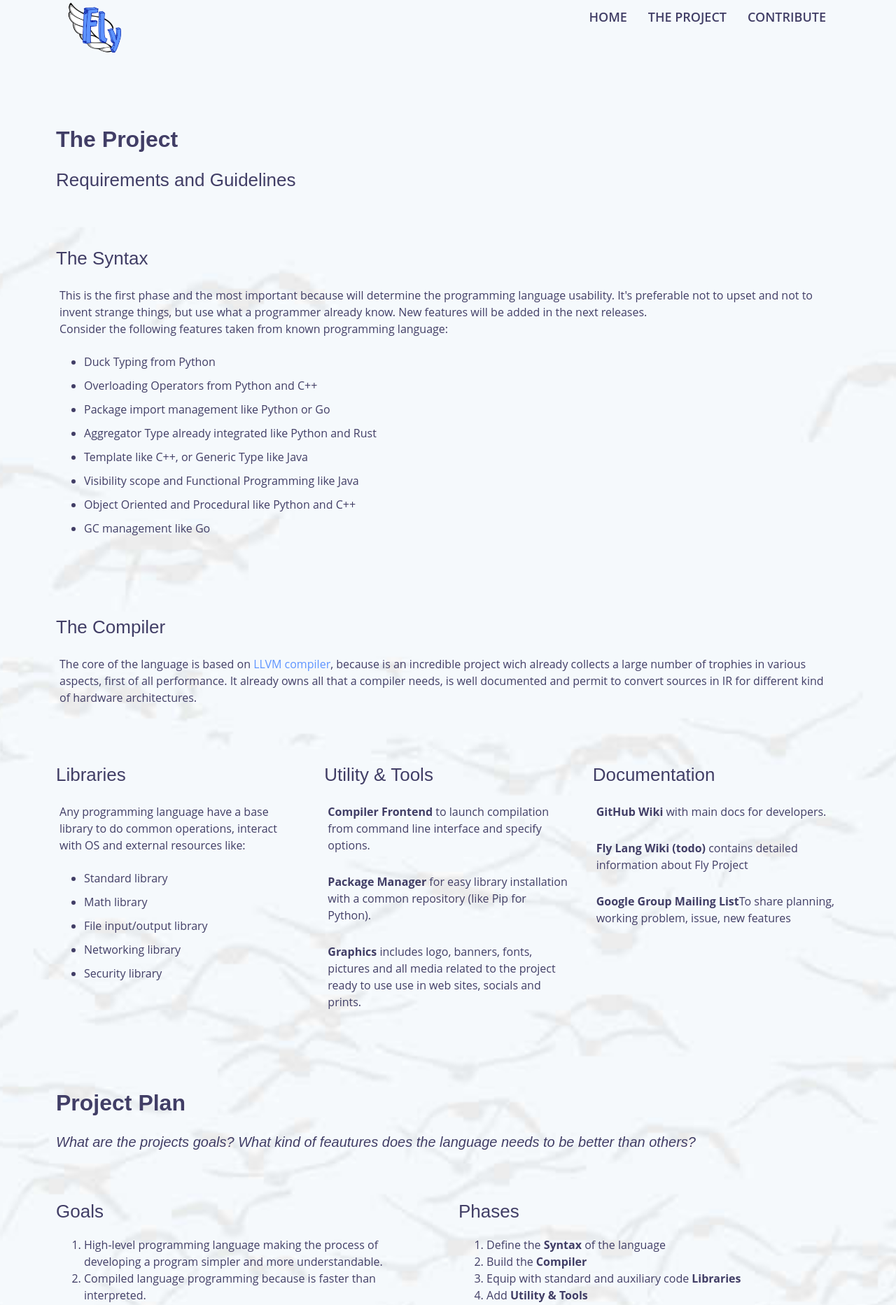
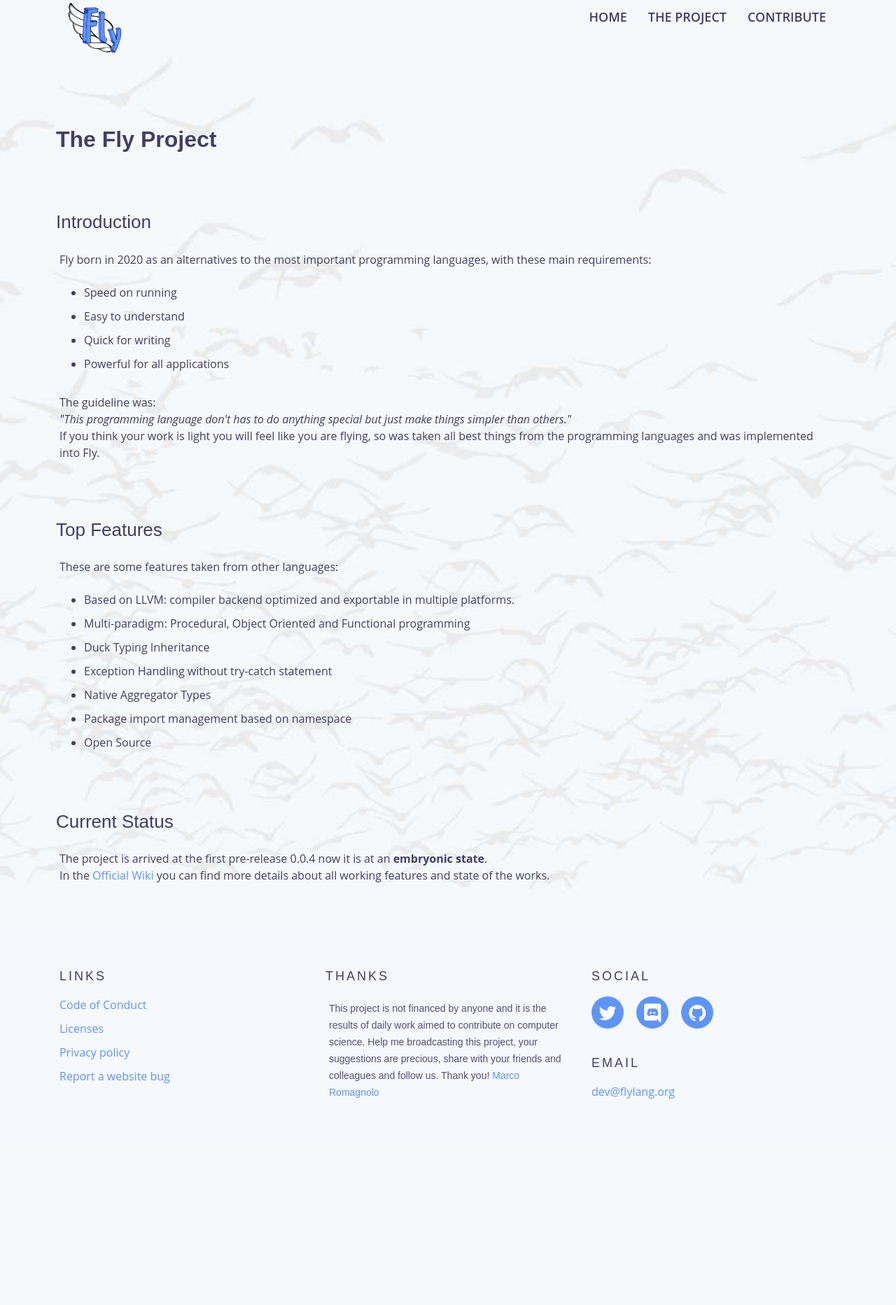
Before and after one commit to fly-lang/web, a PHP site: page /project.php in a window 1280 px wide. Shown: the part 70-1935 px from the top of the page at 70% size. After the commit the page ends 1640 px from the top, so only its background shows below. Run offline with PHP 8.4, Linux system fonts and the light colour scheme; some libraries are stand-ins or nearby versions.

Commit message:
Update The Project content

```diff
--- a/src/css/style.css
+++ b/src/css/style.css
@@ -244,6 +244,11 @@ top-page {
 
 .fly-code {
   background-color: #eeeeee;
+}
+
+.card {
+  margin: 10px;
+  height: 12rem;
 }
 
 /* Mobile Navigation */
--- a/src/project.php
+++ b/src/project.php
@@ -1,148 +1,50 @@
 <?php ob_start() ?>
 <!--------------------------
-Community Section
+Project Section
 ---------------------------->
 <section id="intro">
 
     <div class="container">
-        <h2>The Project</h2>
-        <h3>Requirements and Guidelines</h3>
+        <h2>The Fly Project</h2>
 
-        <div class="row justify-content-left align-self-center">
-            <div class="col-lg-12 col-md-12">
-                <div class="content">
-                    <h3>The Syntax</h3>
-                    <p>This is the first phase and the most important because will determine the programming
-                        language usability. It's preferable not to upset and not to invent strange things, but
-                        use what a programmer already know. New features will be added in the next releases.<br>
-                        Consider the following features taken from known programming language:<br>
-                    <ul>
-                        <li>Duck Typing from Python</li>
-                        <li>Overloading Operators from Python and C++</li>
-                        <li>Package import management like Python or Go</li>
-                        <li>Aggregator Type already integrated like Python and Rust</li>
-                        <li>Template like C++, or Generic Type like Java</li>
-                        <li>Visibility scope and Functional Programming like Java</li>
-                        <li>Object Oriented and Procedural like Python and C++</li>
-                        <li>GC management like Go</li>
-                    </ul>
-                    </p>
-                </div>
-            </div>
+        <div class="content">
+            <h3>Introduction</h3>
+            <p>Fly born in 2020 as an alternatives to the most important programming languages, with these main requirements:</p>
+            <ul>
+                <li>Speed on running</li>
+                <li>Easy to understand</li>
+                <li>Quick for writing</li>
+                <li>Powerful for all applications</li>
+            </ul>
+            <p>The guideline was: <br>
+                <em>"This programming language don't has to do anything special but just make things simpler than others."</em><br>
+                If you think your work is light you will feel like you are flying, so was taken all best things from the
+                programming languages and was implemented into Fly.
+            </p>
+        </div>
 
-            <div class="col-lg-12 col-md-12">
-                <div class="content">
-                    <h3>The Compiler</h3>
-                    <p> The core of the language is based on <a href="https://llvm.org/">LLVM compiler</a>, because is an incredible project wich already
-                        collects a large number of trophies in various aspects, first of all performance.
-                        It already owns all that a compiler needs, is well documented and permit to convert sources in IR for different kind of
-                        hardware architectures.
-                    </p>
-                </div>
-            </div>
+        <div class="content">
+            <h3>Top Features</h3>
+            <p>These are some features taken from other languages:</p>
+            <ul>
+                <li>Based on LLVM: compiler backend optimized and exportable in multiple platforms.</li>
+                <li>Multi-paradigm: Procedural, Object Oriented and Functional programming</li>
+                <li>Duck Typing Inheritance</li>
+                <li>Exception Handling without try-catch statement</li>
+                <li>Native Aggregator Types</li>
+                <li>Package import management based on namespace</li>
+                <li>Open Source</li>
+            </ul>
+        </div>
 
-            <div class="col-lg-4 col-md-4">
-                <div class="content">
-                    <h3>Libraries</h3>
-                    <p>Any programming language have a base library to do common operations, interact with OS and
-                        external resources like:
-                    <ul>
-                        <li>Standard library</li>
-                        <li>Math library</li>
-                        <li>File input/output library</li>
-                        <li>Networking library</li>
-                        <li>Security library</li>
-                    </ul>
-                    </p>
-                </div>
-            </div>
-
-            <div class="col-lg-4 col-md-4">
-                <div class="content">
-                    <h3>Utility & Tools</h3>
-                    <p><strong>Compiler Frontend</strong> to launch compilation from command line interface and
-                        specify options.</p>
-                    <p><strong>Package Manager</strong> for easy library installation with a common repository (like
-                        Pip for Python).</p>
-                    <p><strong>Graphics</strong> includes logo, banners, fonts, pictures and all media related to
-                        the project ready to use use in web sites, socials and prints.</p>
-                </div>
-            </div>
-
-            <div class="col-lg-4 col-md-4">
-                <div class="content">
-                    <h3>Documentation</h3>
-                    <p><strong>GitHub Wiki</strong> with main docs for developers.</p>
-                    <p><strong>Fly Lang Wiki (todo)</strong> contains detailed information about Fly Project</p>
-                    <p><strong>Google Group Mailing List</strong>To share planning, working problem, issue, new features</p>
-                </div>
-            </div>
-
+        <div class="content">
+            <h3>Current Status</h3>
+            <p>The project is arrived at the first pre-release 0.0.4 now it is at an <strong>embryonic state</strong>.<br>
+                In the <a target="_blank" href="javascript:void(0);" onclick="window.location.href=config.wiki.url">Official Wiki</a>
+                you can find more details about all working features and state of the works.
+            </p>
         </div>
     </div>
-
-    <div class="container">
-        <h2>Project Plan</h2>
-        <h4>What are the projects goals? What kind of feautures does the language needs to be better than others?</h4>
-        <div class="row">
-
-            <div class="col-lg-6 col-md-6">
-                <div class="content">
-                    <h3>Goals</h3>
-                    <ol>
-                        <li>High-level programming language making the process of developing a program simpler and more understandable.</li>
-                        <li>Compiled language programming because is faster than interpreted.</li>
-                        <li>A solution which implement all programming paradigms (Object Oriented, Procedural and
-                            Functional) guarantees to chose better ways in different cases.
-                        </li>
-                        <li>A clean and easy code syntax, guessable from average programmer.</li>
-                        <li>Take the best features from all know programming languages, to own all you need.</li>
-                        <li>Integrate natively most know design patterns to be one step ahead.</li>
-                    </ol>
-                </div>
-            </div>
-
-            <div class="col-lg-6 col-md-6">
-                <div class="content">
-                    <h3>Phases</h3>
-                    <ol>
-                        <li>Define the <strong>Syntax</strong> of the language</li>
-                        <li>Build the <strong>Compiler</strong></li>
-                        <li>Equip with standard and auxiliary code <strong>Libraries</strong></li>
-                        <li>Add <strong>Utility & Tools</strong></li>
-                        <li>Write <strong>Documentation</strong></li>
-                    </ol>
-                    <br>
-
-                </div>
-            </div>
-        </div>
-
-        <div class="col-lg-12 col-md-12">
-            <div class="content">
-                <h2>Project Status</h2>
-                <h3>We are at the start point</h3>
-                <p>The community is just born, we are a few, we need to grow, please share this initiative, <a href="/contribute.php">contribute</a>.</p>
-                <h4>The first step is Plan for creating a new Syntax Language:</h4>
-                <ul>
-                    <li>
-                        <h4>Follow more details in <a href="/project.php">The Project</a></h4>
-                    </li>
-                    <li>
-                        <h4>Start a discussion on <a href="https://github.com/fly-lang/fly/discussions" target="_blank">Github</a></h4>
-                    </li>
-                    <li>
-                        <h4>Or enter in chat on <a href="https://discord.gg/kyFHvTWUUg" target="_blank">Discord</a></h4>
-                    </li>
-                    <li>
-                        <h4>Propose your best features for Fly programming language!</h4>
-                    </li>
-                </ul>
-            </div>
-        </div>
-
-    </div>
-
 </section>
 
 <?php $main = ob_get_clean() ?>
--- a/src/template/footer.php
+++ b/src/template/footer.php
@@ -24,7 +24,9 @@ Footer
                         <p>This project is not financed by anyone and it is the results
                             of daily work aimed to contribute on computer science.
                             Help me broadcasting this project, your suggestions are precious,
-                            share with your friends and colleagues and follow us. Thank you!</p>
+                            share with your friends and colleagues and follow us. Thank you!
+                            <a href="https://twitter.com/romagnolo_marco" target="_blank">Marco Romagnolo</a></p>
+
                     </div>
                 </div>
 
@@ -52,7 +54,7 @@ Footer
 
     <div class="container">
         <div class="footer-bottom">
-            Maintained by the <strong>Marco Romagnolo</strong>
+
         </div>
     </div>
 </footer><!-- #footer -->
```
Also changed, not shown: src/contribute.php (+12 -12 lines), src/index.php (+14 -7 lines).
